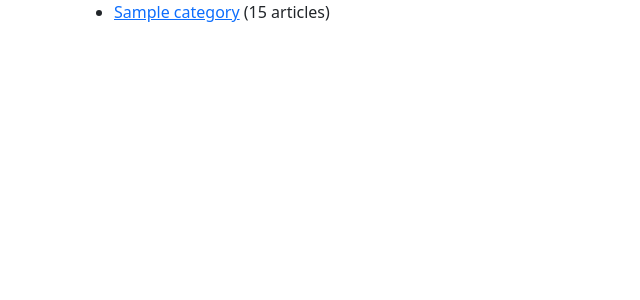
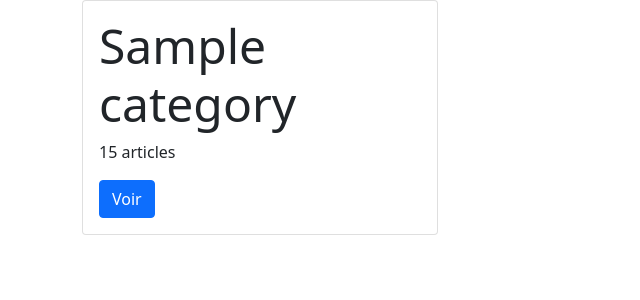
Before and after one commit to Ynov-b2-sf-2022/ynov-b2-sf5, a Symfony app: template templates/category/list.html.twig in a window 1280 px wide. Shown: the top 300 px of the page, without its empty margins (0-640 px from the left). Run offline with Twig, Linux system fonts and the light colour scheme; the template is opened without the code that fills it: most values are stand-ins (such as "Sample title", 1, 10 or a date in 2020); some libraries are stand-ins or nearby versions.

Commit message:
:lipstick: Bootstrap design intro

```diff
--- a/templates/category/list.html.twig
+++ b/templates/category/list.html.twig
@@ -3,14 +3,23 @@
 {% block title %}Catégories{% endblock %}
 
 {% block body %}
-<ul>
+<div class="row row-cols-1 row-cols-md-2 row-cols-lg-3 g-4">
     {% for category in categories %}
-        <li>
-            <a href="{{ path('category_item', {'id': category.id}) }}">{{ category.name }}</a>
-             ({{ category.articles|length }} articles)
-        </li>
+    <div class="col">
+        <div class="card">
+            <div class="card-body">
+                <h5 class="card-title display-5">
+                    {{ category.name }}
+                </h5>
+                <p class="card-text">
+                    {{ category.articles|length }} articles
+                </p>
+                <a href="{{ path('category_item', {'id': category.id}) }}" class="btn btn-primary">Voir</a>
+            </div>
+        </div>
+    </div>
     {% else %}
-        <li>Aucune catégorie trouvée</li>
+        <div>Aucune catégorie trouvée</div>
     {% endfor %}
-</ul>
+</div>
 {% endblock %}
```
Also changed, not shown: templates/category/item.html.twig (+8 -5 lines).
